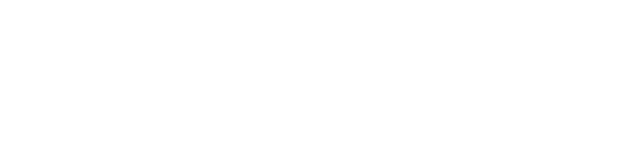
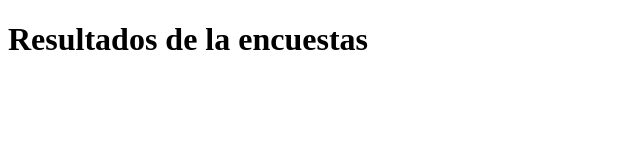
Before and after one commit to Santi-Olivera/Proyect-ConceptosIniciales-Javascript, a plain HTML site: page index.html in a window 1280 px wide. Shown: the whole page, without its empty margins (0-640 px from the left). Drawn offline with Linux system fonts and the light colour scheme.

```diff
--- a/index.html
+++ b/index.html
@@ -10,7 +10,10 @@
     <title>Simulacion de una encuesta de satifaccion</title>
 </head>
 <body>
-
+    <div class="container">
+        <h1>Resultados de la encuestas</h1>
+        <div id="Resultados"></div>
+    </div>
 </body>
 <script src="./js/1-encuesta.js"></script>
 </html>
```
